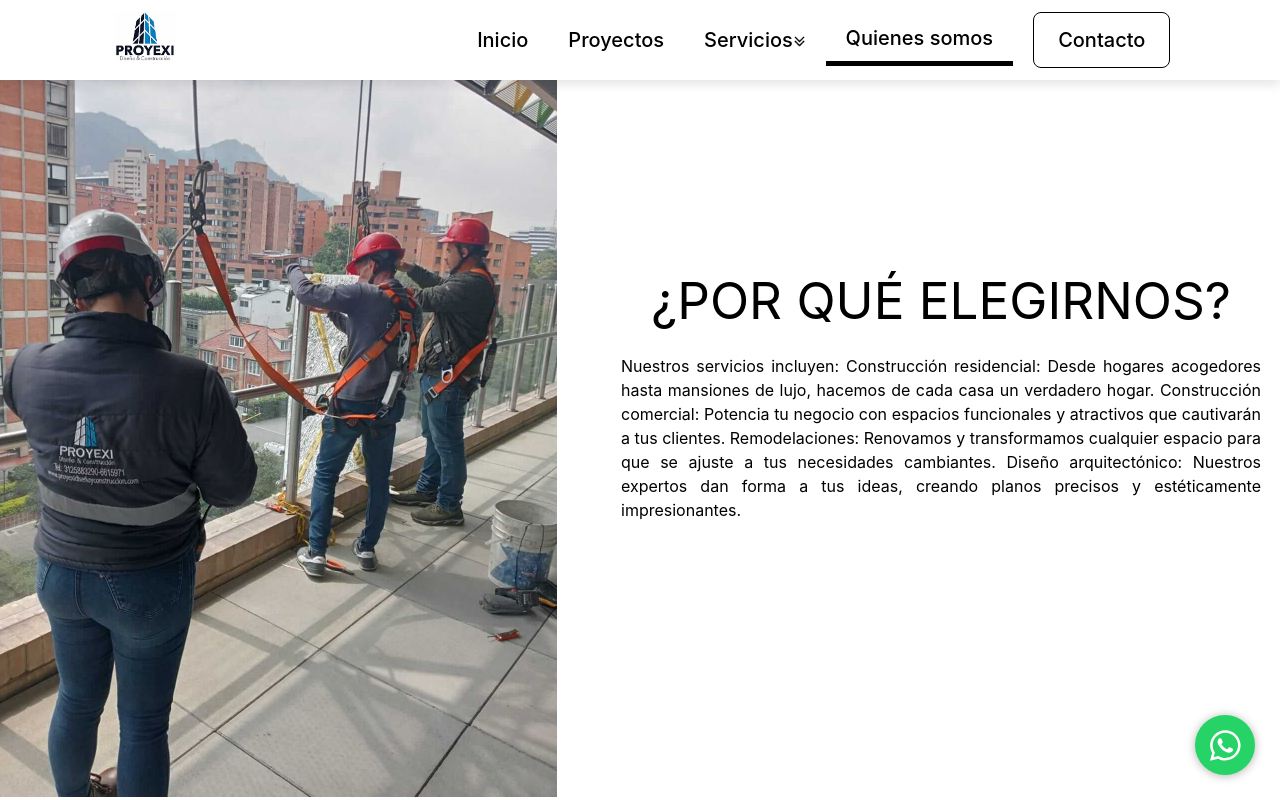
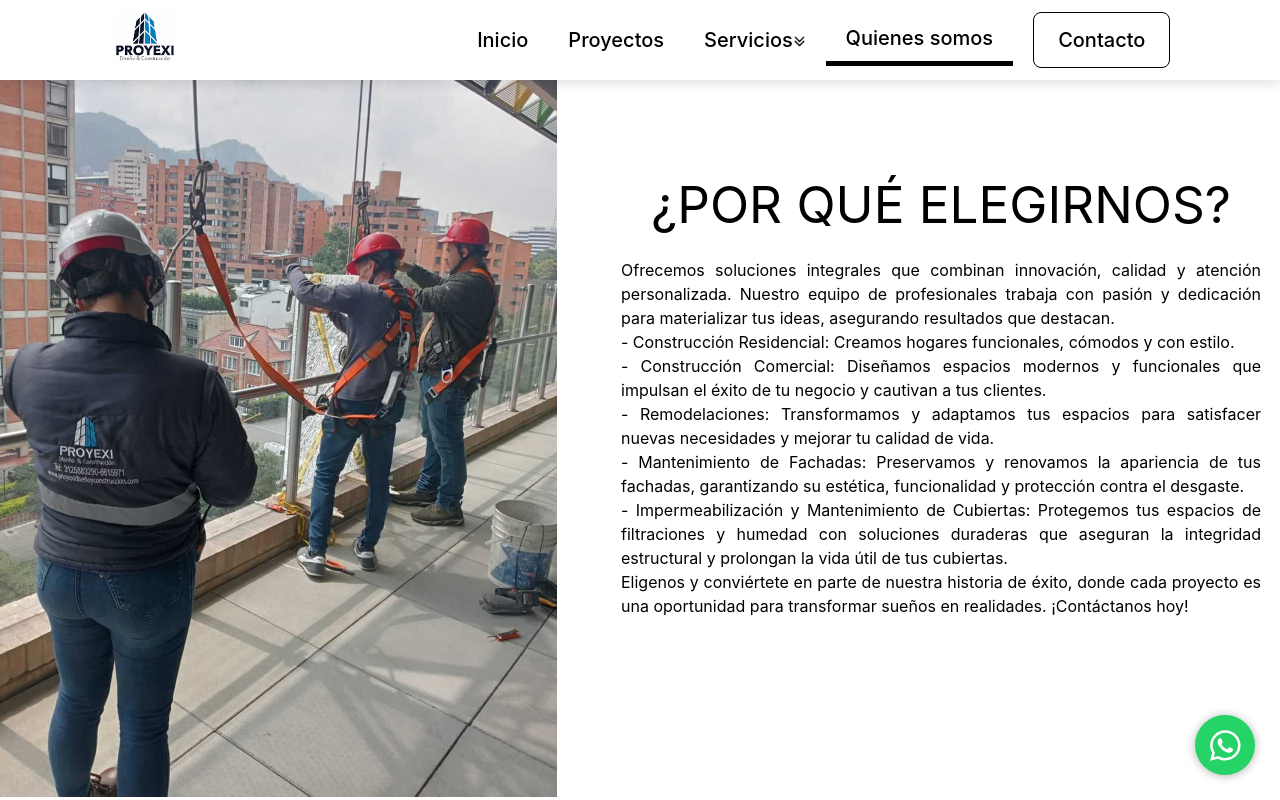
Before and after one commit to milenaAristiza/react-proyexi3, a React (Vite) app: page /quienes_somos in a window 1280 px wide. Shown: the top 800 px of the page. Built offline with nearby package versions, Linux system fonts and the light colour scheme.

Commit message:
change in texts

```diff
--- a/src/pages/Fachadas/Fachadas.jsx
+++ b/src/pages/Fachadas/Fachadas.jsx
@@ -136,7 +136,7 @@ const Fachadas = () => {
 
     const [args, setArgs] = useState({
         title: "Fachadas",
-        text: "¡Eleva la imagen de tu edificio con nuestro servicio de Mantenimiento de Fachadas y cubiertas! Quieres que tu edificio brille con todo su esplendor? Nuestro equipo de expertos en mantenimiento de fachadas y cubiertas está aquí para hacerlo posible. Con un enfoque en la excelencia y la atención al detalle, dejaremos tus fachadas y cubiertas impecables, resaltando la belleza arquitectónica y asegurando una impresión duradera.",
+        text: "Realza la Imagen de tu Edificio con Nuestro Servicio de Mantenimiento de Fachadas y Cubiertas ¿Quieres que tu edificio destaque y luzca en su máximo esplendor? Nuestro equipo de expertos en mantenimiento de fachadas y cubiertas está listo para hacerlo realidad. Nos enfocamos en la excelencia y la atención meticulosa a cada detalle, garantizando resultados impecables que realzan la belleza arquitectónica de tu propiedad y generan una impresión duradera. Confía en nosotros para llevar la imagen de tu edificio al siguiente nivel.",
         image: imgPrincipal,
         slider: [imgPrincipal, img_51, img_52, img_53, term, img_63, img_1601, img_1602, img_1603, img_3, img_18, fondo_section2, img_4, img_8, img_22, img_24, img_25, img_26, img_27, img_28, img_29, img_31, img_32, img_33, img_34, img_35, img_36, img_37, img_38, img_41, img_43, img_44, img_45, img_46, img_47, img_48, img_50, img_58, img_59, img_61, img_62, img_64, img_65, img_70, img_71, img_73]
     });
--- a/src/pages/Impermeabilizacion/Impermeabilizacion.jsx
+++ b/src/pages/Impermeabilizacion/Impermeabilizacion.jsx
@@ -110,7 +110,7 @@ const Impermeabilizacion = () => {
 
     const [args, setArgs] = useState({
         title: "Impermeabilizacion de cubiertas",
-        text: "¡En nuestra empresa, somos expertos en impermeabilización de cubiertas, brindando soluciones duraderas y de alta calidad. Al proteger tu techo contra la filtración de agua, garantizamos la preservación de la estructura y evitamos problemas costosos como goteras, humedad o daños a largo plazo. Nuestra experiencia y compromiso con la excelencia nos posicionan como la mejor opción para asegurar la integridad de tus cubiertas, mejorando la eficiencia energética y aumentando el valor de tu propiedad.",
+        text: "Expertos en Impermeabilización de Cubiertas: Soluciones Duraderas y de Alta Calidad En nuestra empresa, nos especializamos en ofrecer servicios de impermeabilización de cubiertas diseñados para proteger tu propiedad de manera eficiente y sostenible. Con nuestras soluciones, prevenimos filtraciones de agua, evitando problemas costosos como goteras, humedad y daños estructurales a largo plazo. Además, contribuimos a mejorar la eficiencia energética de tu espacio y a incrementar el valor de tu propiedad. Confía en nosotros para proteger lo que más importa.",
         image: imgPrincipal,
         slider: [img10, img12, img11, img2, img1, img5, img6, img7, img8, img9, img13, img14, img15, img16, img17, img18, img19]
     });
--- a/src/pages/Index/Index.jsx
+++ b/src/pages/Index/Index.jsx
@@ -75,9 +75,12 @@ function Home() {
             <div className="content__curva__azul">
               <h1 className="title">Proyexi diseño y construcción s.a.s</h1>
               <p className="text">
-                Todo lo que necesitas para ejecutar tu proyecto de
+                Tu Proyecto de Construcción Comienza Aquí: Asesoría y Soluciones
+                 en un Solo Lugar
+                 "Construimos Tus Ideas, Transformamos Tu Espacio"
+                {/* Todo lo que necesitas para ejecutar tu proyecto de
                 construcción en un solo lugar, y lo encuentras aquí, llámanos
-                para asesorarte sin costo. Haz clic en el botón de abajo.
+                para asesorarte sin costo. */}
               </p>
             </div>
           </div>
--- a/src/pages/Proyectos/Proyectos.jsx
+++ b/src/pages/Proyectos/Proyectos.jsx
@@ -91,11 +91,17 @@ const Proyectos = () => {
         <div className="container_text_proyectos">
           <h2>Te mostramos algunos de nuestros proyectos</h2>
           <p>
-            PROYEXI DISEÑO Y CONSTRUCCIÓN SAS está listo para ayudarte con todas las
+          En PROYEXI DISEÑO Y CONSTRUCCIÓN S.A.S., estamos comprometidos con brindar
+          soluciones innovadoras y de alta calidad para cada proyecto. Como líderes
+          en la industria, ofrecemos una amplia gama de servicios profesionales,
+          adaptándonos a las necesidades de nuestros clientes tanto locales como regionales.
+          Nuestra experiencia y dedicación garantizan resultados confiables y excepcionales.
+          A continuación, te presentamos una muestra de nuestros proyectos más destacados.
+            {/* PROYEXI DISEÑO Y CONSTRUCCIÓN SAS está listo para ayudarte con todas las
             necesidades de su proyecto. Estamos a la vanguardia de la industria, ya
             que siempre ofrecemos una amplia variedad de servicios profesionales a
             clientes cercanos y lejanos. Garantizamos la fiabilidad y calidad de nuestro
-            trabajo. En las imágenes te presentamos algunos de nuestros proyectos.
+            trabajo. En las imágenes te presentamos algunos de nuestros proyectos. */}
           </p>
           <div className="container_button_portafolio">
             {/* <a href="./img/Portafolio PROYEXI.pdf" download="Portafolio" className="button_portafolio">
--- a/src/pages/Quienes_somos/Quienes_somos.jsx
+++ b/src/pages/Quienes_somos/Quienes_somos.jsx
@@ -70,11 +70,24 @@ const QuienesSomos = () => {
                 <div className="div2_section2_quienes_comos">
                     <h2 className="title_quienesS">¿POR QUÉ ELEGIRNOS?</h2>
                     <p>
-                        Nuestros servicios incluyen:
-                        Construcción residencial: Desde hogares acogedores hasta mansiones de lujo, hacemos de cada casa un verdadero hogar.
-                        Construcción comercial: Potencia tu negocio con espacios funcionales y atractivos que cautivarán a tus clientes.
-                        Remodelaciones: Renovamos y transformamos cualquier espacio para que se ajuste a tus necesidades cambiantes.
-                        Diseño arquitectónico: Nuestros expertos dan forma a tus ideas, creando planos precisos y estéticamente impresionantes.
+                        Ofrecemos soluciones integrales que
+                        combinan innovación, calidad y atención personalizada. Nuestro equipo de
+                        profesionales trabaja con pasión y dedicación para materializar tus ideas,
+                        asegurando resultados que destacan.
+                        <br></br>
+                        - Construcción Residencial: Creamos hogares funcionales, cómodos y con estilo.
+                        <br></br>
+                        - Construcción Comercial: Diseñamos espacios modernos y funcionales que impulsan el éxito de tu negocio y cautivan a tus clientes.
+                        <br></br>
+                        - Remodelaciones: Transformamos y adaptamos tus espacios para satisfacer nuevas necesidades y mejorar tu calidad de vida.
+                        <br></br>
+                        - Mantenimiento de Fachadas: Preservamos y renovamos la apariencia de tus fachadas, garantizando su estética, funcionalidad y protección contra el desgaste.
+                        <br></br>
+                        - Impermeabilización y Mantenimiento de Cubiertas: Protegemos tus espacios de filtraciones y humedad con soluciones duraderas que aseguran la integridad estructural y prolongan la vida útil de tus cubiertas.
+                        <br></br>
+                        Eligenos y conviértete en parte de nuestra
+                        historia de éxito, donde cada proyecto es una oportunidad para transformar
+                        sueños en realidades. ¡Contáctanos hoy!
                     </p>
                     {/* <a href="#footer">
                         <div className="container__button2">
--- a/src/pages/Remodelacion_residencial/Remodelacion_residencial.jsx
+++ b/src/pages/Remodelacion_residencial/Remodelacion_residencial.jsx
@@ -91,7 +91,7 @@ const RemodelacionResidencial = () => {
 
     const [args, setArgs] = useState({
         title: "Remodelacion residencial",
-        text: "En PROYEXI DISEÑO Y CONSTRUCCIÓN SAS, garantizamos la excelencia de nuestro trabajo y proporcionamos a los clientes una atención personalizada según sus necesidades específicas. Contáctenos hoy para comenzar la transformación de su espacio comercial. Juntos, podemos crear un ambiente que no solo refleje la esencia de su marca, sino que también impulse su éxito comercial.",
+        text: "En PROYEXI DISEÑO Y CONSTRUCCIÓN S.A.S., garantizamos la excelencia en cada detalle de nuestros proyectos y ofrecemos un servicio personalizado para atender las necesidades específicas de cada hogar. Contáctenos hoy y dé el primer paso hacia la renovación de su espacio residencial. Juntos crearemos un entorno que combine funcionalidad, estilo y confort, reflejando su personalidad y elevando su calidad de vida.",
         image: img11,
         slider: [img5j, img12j, img1j, img2j, img3j, img4j, img6j, img7j, img8j, img9j, img10j, img11j, img13j, img15j, img16j, img17j, img18j, img19j, img20j, img21j, img22j, img23j, img24j, img25j, img26j, img27j]
     });
```
Lines whose indentation alone changed are shown as unchanged.
